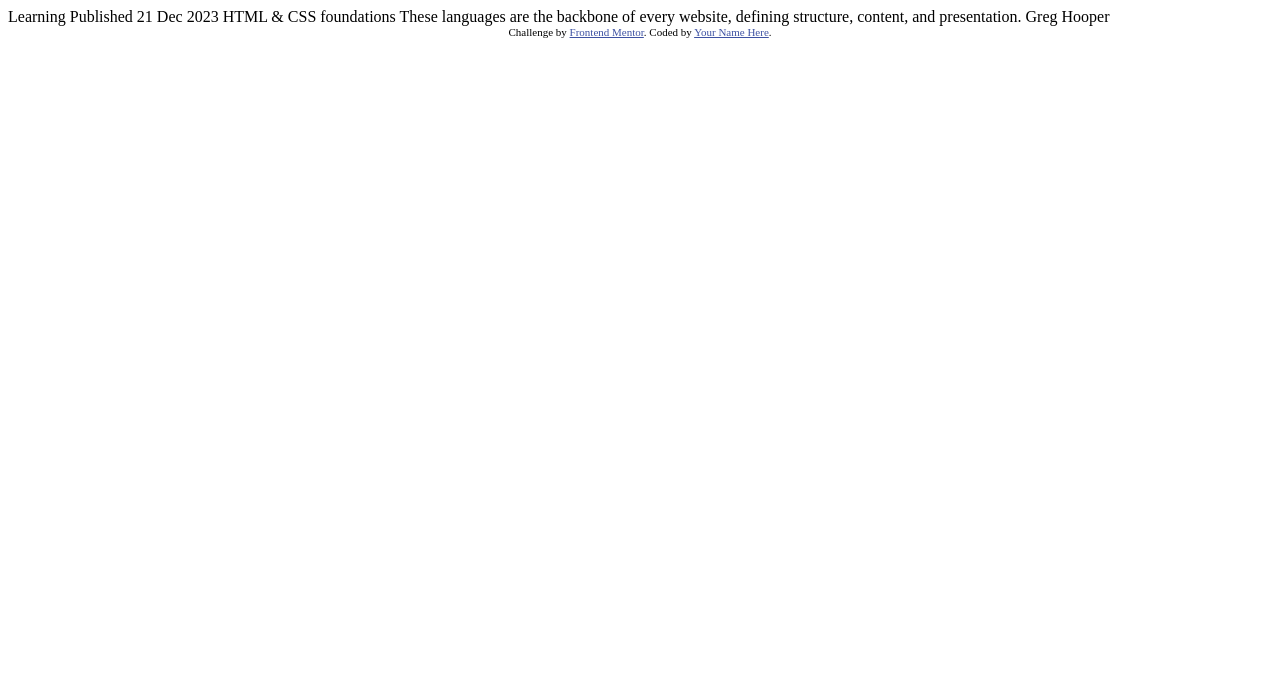
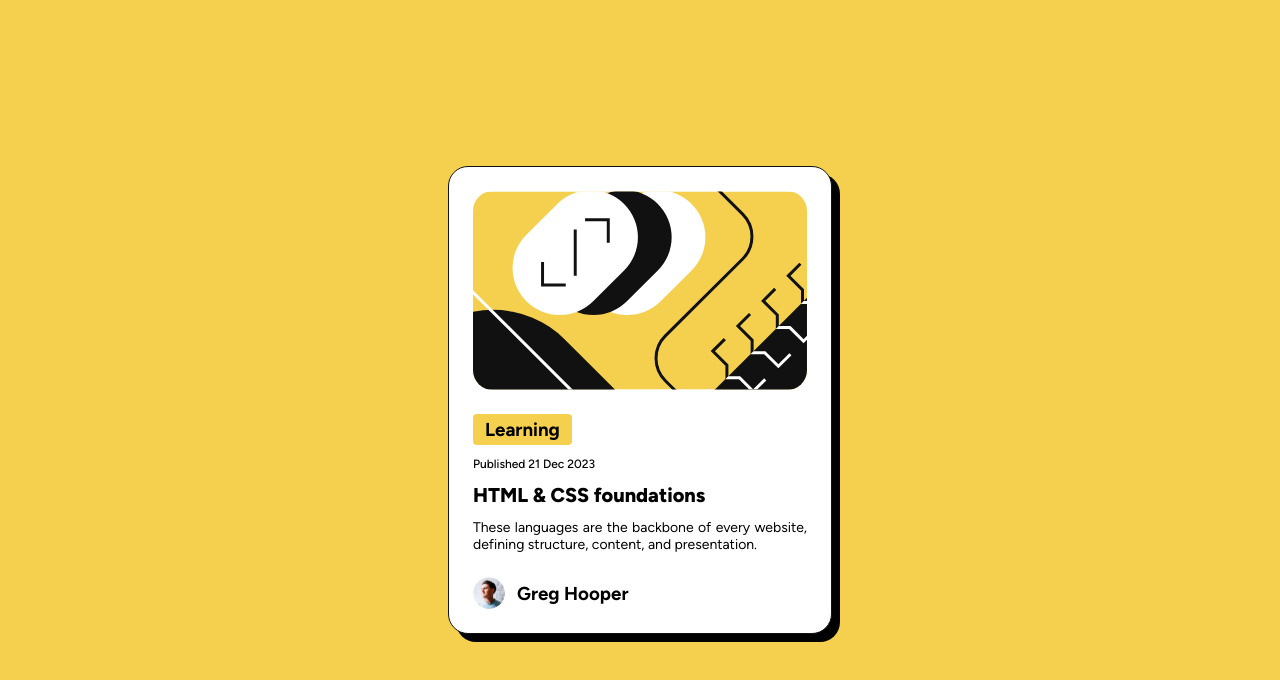
Before and after one commit to osamaaabdullah/2-blog-preview-card, a plain HTML site: page index.html in a window 1280 px wide. Drawn offline with Linux system fonts and the light colour scheme.

Commit message:
Updated index.html and styles.css

```diff
--- a/index.html
+++ b/index.html
@@ -3,32 +3,31 @@
 <head>
   <meta charset="UTF-8">
   <meta name="viewport" content="width=device-width, initial-scale=1.0"> <!-- displays site properly based on user's device -->
-
+  <link rel="stylesheet" href="styles.css">
   <link rel="icon" type="image/png" sizes="32x32" href="./assets/images/favicon-32x32.png">
 
   <title>Frontend Mentor | Blog preview card</title>
+</head>
 
-  <!-- Feel free to remove these styles or customise in your own stylesheet 👍 -->
-  <style>
-    .attribution { font-size: 11px; text-align: center; }
-    .attribution a { color: hsl(228, 45%, 44%); }
-  </style>
-</head>
 <body>
+<div class = "main">
+  <div class="card">
+    <img src = "assets/images/illustration-article.svg" alt= "Illustration of HTML & CSS foundations article">
 
-  Learning
+    <div class = "text">
+      <div class = "highlight">
+        <h3>Learning</h3>
+      </div>
+      <h4>Published 21 Dec 2023</h4>
+      <h2>HTML & CSS foundations</h2>
+      <p>These languages are the backbone of every website, defining structure, content, and presentation.</p>
+    </div>
 
-  Published 21 Dec 2023
-
-  HTML & CSS foundations
-
-  These languages are the backbone of every website, defining structure, content, and presentation.
-
-  Greg Hooper
-
-  <div class="attribution">
-    Challenge by <a href="https://www.frontendmentor.io?ref=challenge" target="_blank">Frontend Mentor</a>.
-    Coded by <a href="#">Your Name Here</a>.
+    <div class = "author">
+      <img src = "assets/images/image-avatar.webp">
+      <h3>Greg Hooper</h3>
+    </div>
   </div>
+</div>
 </body>
 </html>
--- /dev/null
+++ b/styles.css
@@ -0,0 +1,122 @@
+@font-face {
+    font-family: Figtree Variable;
+    src: url(assets/fonts/Figtree-VariableFont_wght.ttf);
+  }
+
+@font-face {
+    font-family: Figtree Italic-Variable;
+    src: url(assets/fonts/Figtree-Italic-VariableFont_wght.ttf);
+}
+
+@font-face {
+    font-family: Figtree Semibold;
+    src: url(assets/fonts/static/Figtree-SemiBold.ttf);
+}
+
+@font-face {
+    font-family: Figtree ExtraBold;
+    src: url(assets/fonts/static/Figtree-ExtraBold.ttf);
+}
+
+*{
+    margin:0;
+    padding: 0;
+    box-sizing: border-box;
+    text-decoration: none;
+}
+
+
+
+/*tag selectors*/
+body{
+    background-color: hsl(47, 88%, 63%);
+    padding: 16px;
+    font-family: Figtree Variable;
+    display: flex;
+    flex-direction: column;
+    align-items: center;
+    justify-content: center;
+    min-height: 100svh;
+}
+
+.card img{
+    border-radius: 20px;
+    width: 100%;
+}
+
+.highlight h2{
+    font-size: 0.75rem;
+    font-weight: 800;
+}
+
+.text h4{
+    font-size: 12px;
+    font-weight: 500;
+}
+
+.text h2{
+    font-family: Figtree ExtraBold;
+    font-size: 1.25rem;
+    font-weight: 800;
+}
+
+.text p{
+    text-align: justify;
+    font-size: 0.875rem;
+}
+
+/*class selectors*/
+.card{
+    display: flex;
+    flex-direction: column;
+    align-items: flex-start;
+    gap: 24px;
+    padding: 24px;
+    background-color: hsl(0, 0%, 100%);
+    max-width: 384px;
+    border: 1px solid hsl(0, 0%, 7%);
+    border-radius: 20px;
+    box-shadow: 8px 8px 0px 0px #000;
+    min-width: 255px;
+}
+
+.text{
+    display: flex;
+    flex-direction: column;
+    align-items: flex-start;
+    align-self: stretch;
+    gap: 12px;
+}
+
+.highlight{
+    background-color: hsl(47, 88%, 63%);
+    border-radius: 4px;
+    display: flex;
+    justify-content: center;
+    align-items: center;
+    gap: 8px;
+    padding: 4px 12px;
+}
+
+.author{
+    display: flex;
+    align-items: center;
+    gap: 12px;
+}
+
+.author img{
+    width: 32px;
+    height: 32px;
+}
+
+@media (min-width:801px){
+    .card:hover{
+        box-shadow: 16px 16px 0px 0px #000;
+        transition: box-shadow 1s;
+    }
+
+    .card h2:hover{
+        color: hsl(47, 88%, 63%);
+        transition: color 0.25s;
+    }
+}
```
